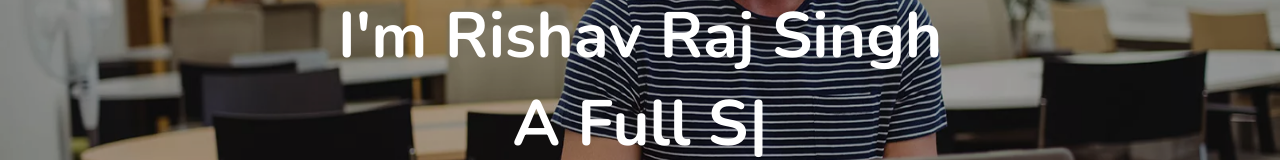
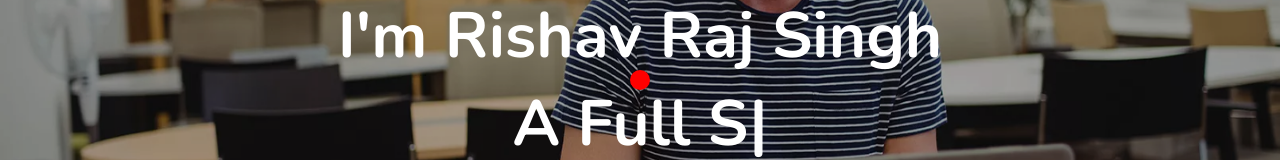
Before and after one commit to TheDa21crj/Portfolio, a React (Create React App) app: page / in a window 1280 px wide. Shown: the part 396-556 px from the top of the page. Built offline with nearby package versions, Linux system fonts and the light colour scheme; what google-maps-react would draw is missing.

Commit message:
cursor follow added

```diff
--- a/src/Components/CSS/Header.css
+++ b/src/Components/CSS/Header.css
@@ -6,3 +6,12 @@
     z-index: 2;
     transform: translateY(200%);
 }
+
+.cursor {
+    width: 20px;
+    height: 20px;
+    background-color: red;
+    position: absolute;
+    border-radius: 10px;
+    z-index: 2;
+}
--- a/src/Components/CSS/Header.module.css
+++ b/src/Components/CSS/Header.module.css
@@ -2,6 +2,7 @@
 .headmDiv {
     height: 120vh;
     width: 100%;
+    position: relative;
     background-position: center;
     background-repeat: no-repeat;
     background-size: cover;
--- a/src/Components/Header.js
+++ b/src/Components/Header.js
@@ -1,10 +1,17 @@
-import React from "react";
+import React, { useState } from "react";
 import HCss from "./CSS/Header.module.css";
 import Typewriter from "typewriter-effect";
 import img from "./../img/headerImg.webp";
 import "./CSS/Header.css";
 
 export default function Header() {
+  const [cursorX, setcursorX] = useState();
+  const [cursorY, setcursorY] = useState();
+
+  window.addEventListener("mousemove", function (e) {
+    setcursorX(e.pageX);
+    setcursorY(e.pageY);
+  });
   return (
     <div className={HCss.headmDiv} id="head">
       <img src={img} alt="" className={HCss.imgTag} />
@@ -24,6 +31,13 @@ export default function Header() {
           </p>
         </div>
       </div>
+      <div
+        className="cursor"
+        style={{
+          left: cursorX + "px",
+          top: cursorY + "px",
+        }}
+      ></div>
     </div>
   );
 }
```
